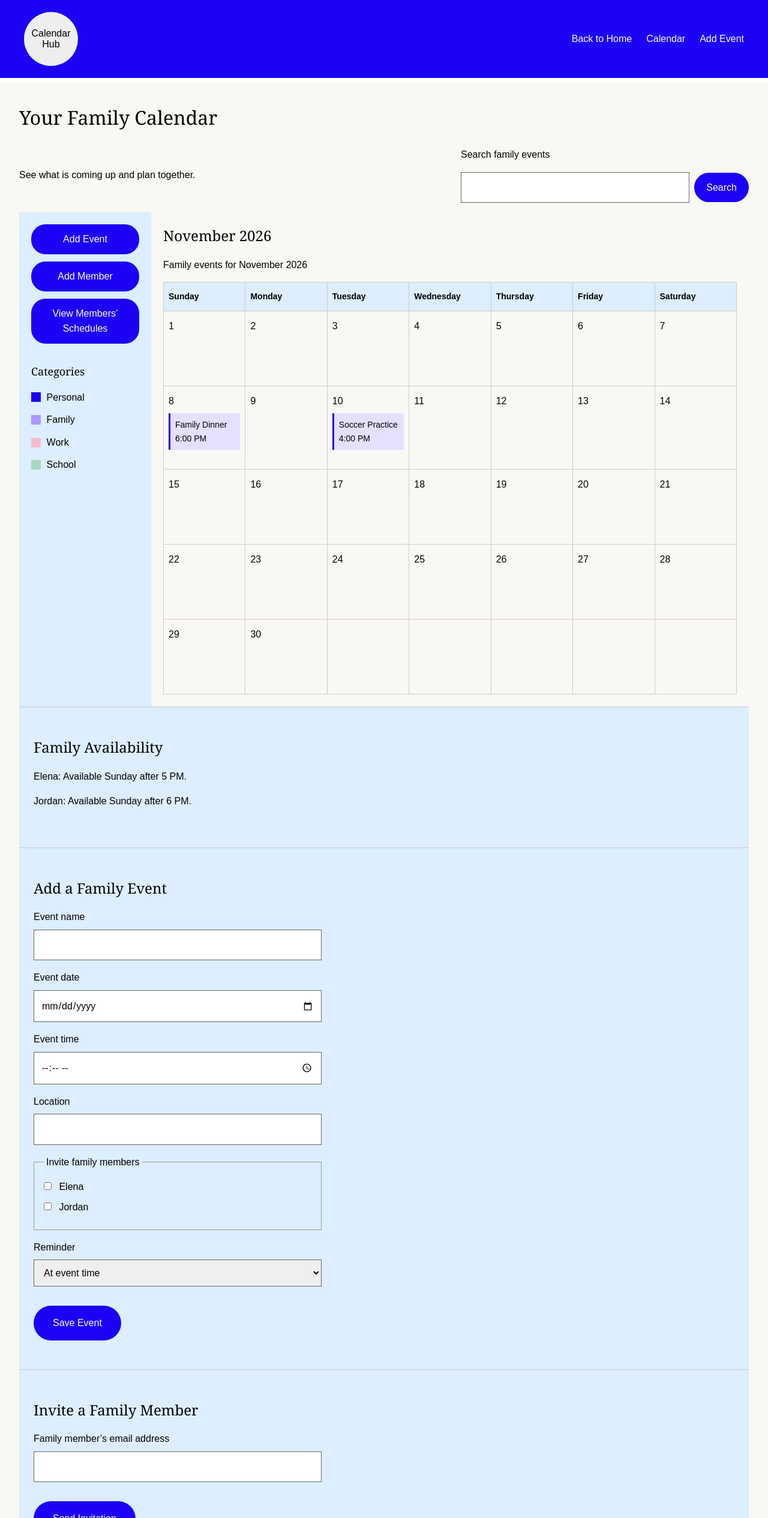
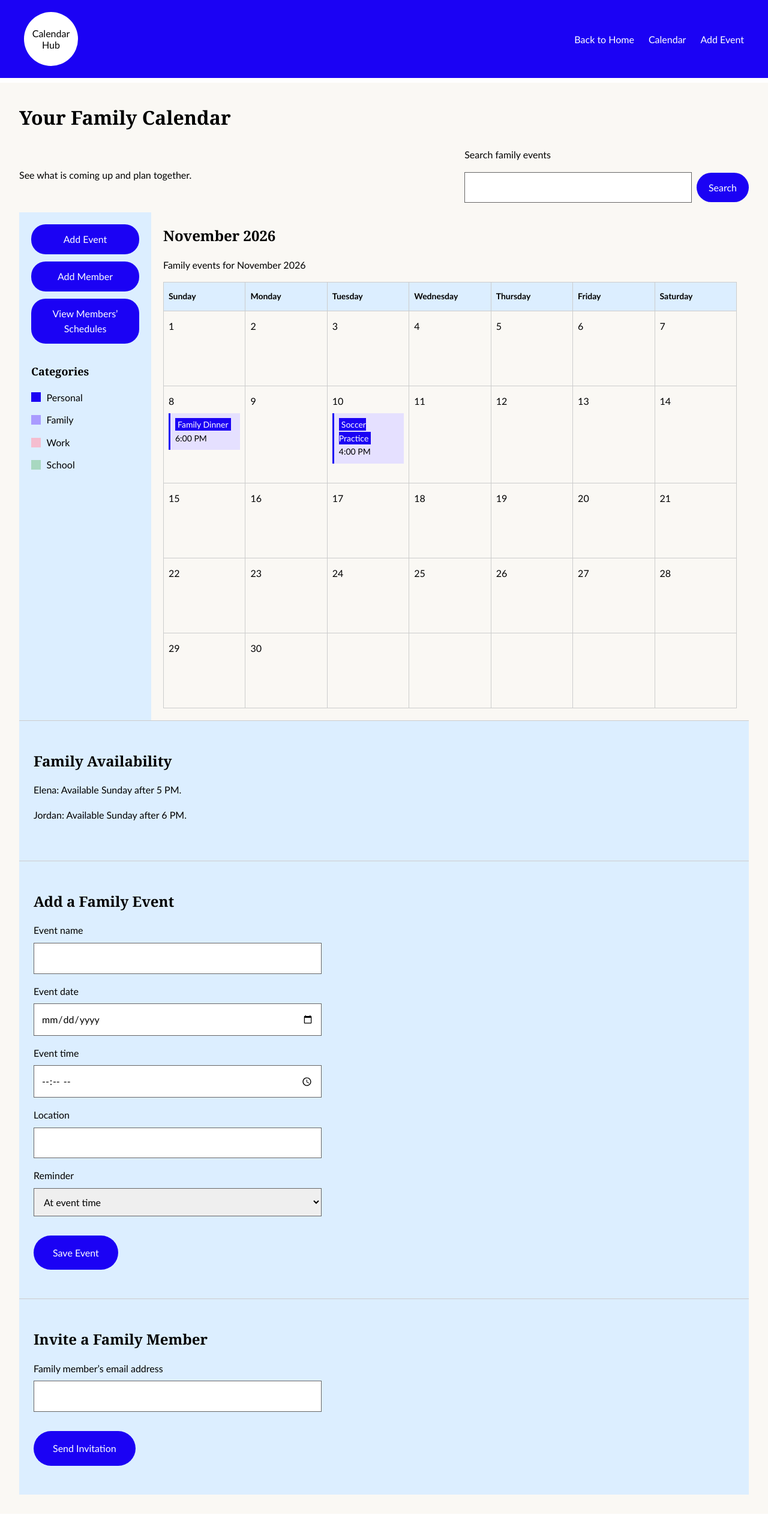
Before and after one commit to Rkholo/touro-f26-kholodenko-rebecca, a plain HTML site: page calendar.html in a window 1280 px wide. Shown: the top 2531 px of the page at 60% size. Drawn offline with Linux system fonts and the light colour scheme.

Commit message:
Polished css/html to make page look more professional

```diff
--- a/calendar.html
+++ b/calendar.html
@@ -90,7 +90,7 @@
               <td>
                 <time datetime="2026-11-08">8</time>
                 <p class="calendar-event">
-                  Family Dinner<br>
+                  <mark>Family Dinner</mark><br>
                   <time datetime="2026-11-08T18:00">6:00 PM</time>
                 </p>
               </td>
@@ -98,7 +98,7 @@
               <td>
                 <time datetime="2026-11-10">10</time>
                 <p class="calendar-event">
-                  Soccer Practice<br>
+                  <mark>Soccer Practice</mark><br>
                   <time datetime="2026-11-10T16:00">4:00 PM</time>
                 </p>
               </td>
@@ -185,29 +185,8 @@
             name="event-location"
           >
 
-          <fieldset>
-            <legend>Invite family members</legend>
 
-            <label for="invite-elena">
-              <input
-                type="checkbox"
-                id="invite-elena"
-                name="members"
-                value="elena"
-              >
-              Elena
-            </label>
 
-            <label for="invite-jordan">
-              <input
-                type="checkbox"
-                id="invite-jordan"
-                name="members"
-                value="jordan"
-              >
-              Jordan
-            </label>
-          </fieldset>
 
           <label for="event-reminder">Reminder</label>
           <select id="event-reminder" name="reminder">
--- a/style.css
+++ b/style.css
@@ -652,6 +652,53 @@ h2 {
   font-weight: 400;
 }
 
+body {
+  font-family: "Trebuchet MS", sans-serif;
+}
+
+h1,
+h2,
 h3 {
-  font-family: Trebuchet MS, sans-serif;
+  font-weight: 700;
 }
+
+.logo {
+  background: transparent;
+}
+
+.logo img {
+  width: 90px;
+  height: auto;
+}
+
+.logo {
+  border-radius: 50%;
+  overflow: hidden;
+  background: white;
+}
+
+.logo img {
+  width: 100%;
+  height: 100%;
+  object-fit: cover;
+}
+.logo img {
+  transform: scale(1.6);
+}
+
+.logo {
+  display: flex;
+  justify-content: center;
+  align-items: center;
+}
+
+.logo img {
+  object-position: center;
+  transform-origin: center;
+}
+
+.calendar-event mark {
+  background: #1B02F4;
+  color: white;
+  padding: 2px 4px;
+}
```
Also changed, not shown: index.html (+3 -1 lines), images/1.png (added), 1 other file.
